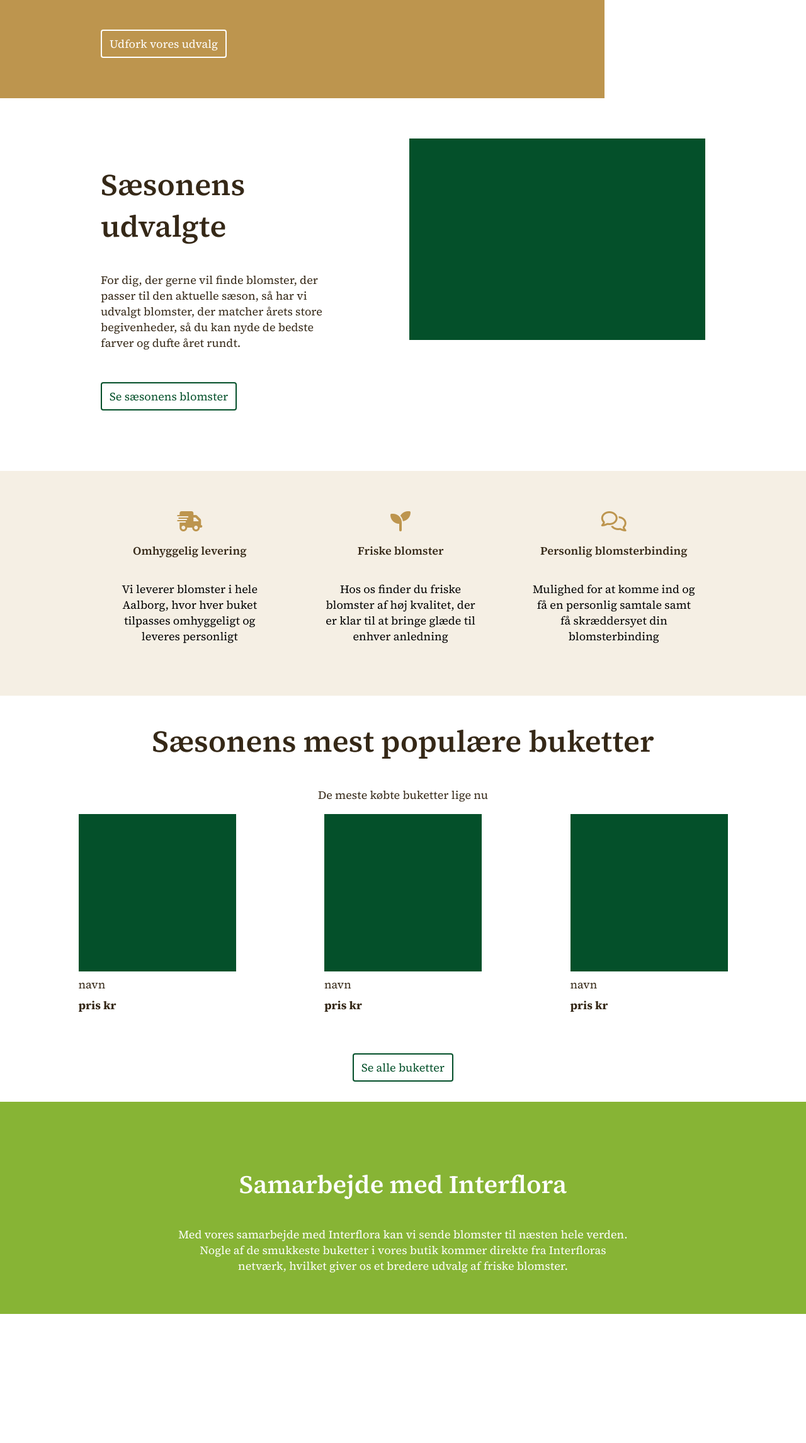
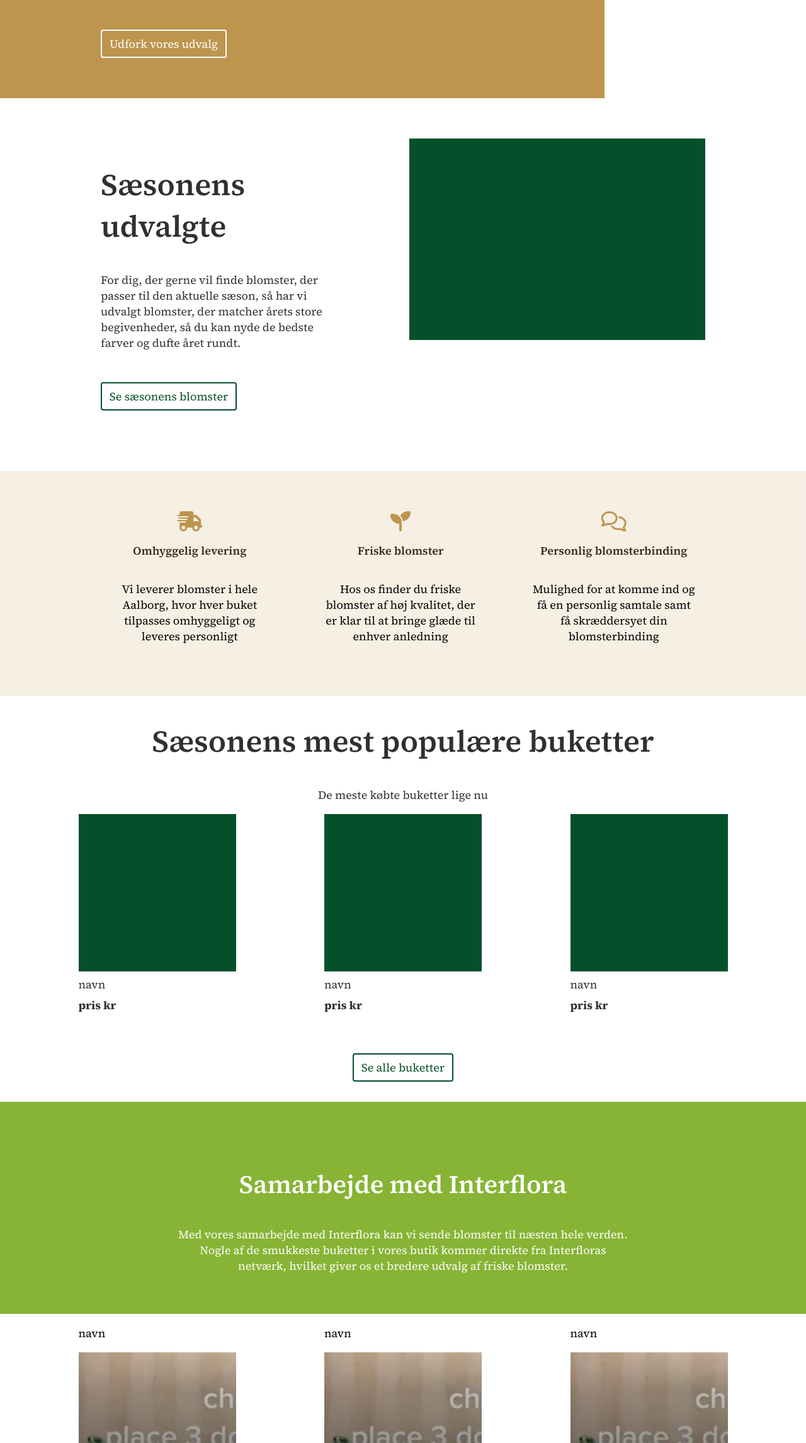
Before and after one commit to MaluHansen/MMD3_wendelboBlomster, a plain HTML site: page index.html in a window 1280 px wide. Shown: the part 508-2800 px from the top of the page at 63% size. Before the commit the page ends 2595 px from the top, so only its background shows below. Drawn offline with nearby package versions, Linux system fonts and the light colour scheme.

Commit message:
ændringer fra 3/1

```diff
--- a/assets/css/style.css
+++ b/assets/css/style.css
@@ -9,6 +9,7 @@
     --brun: #352817;
     --gul: #F0E7B3;
     --lysgrå: #E3E3E3;
+    --bodyTekst: #303030;
     --knap: linear-gradient(90deg, #04502A 0%, rgba(0, 106, 53, 0.80) 50%, #04502A 100%);
     --overlay: linear-gradient(180deg, rgba(0, 0, 0, 0.00) 0%, rgba(0, 0, 0, 0.24) 27%, rgba(0, 0, 0, 0.60) 100%);
 
@@ -102,7 +103,7 @@ header i{
     display: flex;
     flex-direction: row;
     gap: 6rem;
-    color: var(--brun);
+    color: var(--bodyTekst);
 }
 
 .img{
@@ -135,7 +136,7 @@ header i{
 
 .populare{
     text-align: center;
-    color: var(--brun);
+    color: var(--bodyTekst);
 }
 .produktbillede{
     width: 250px;
@@ -170,3 +171,9 @@ header i{
     align-items: center;
     margin: auto ;
 }
+
+.overlay-billede{
+    background-image: var(--overlay), url(/Skærmbillede\ 2024-11-04\ kl.\ 09.13.35.png);
+    width: 250px;
+    height: 250px;
+}
--- a/index.html
+++ b/index.html
@@ -85,6 +85,22 @@
             <h3>Samarbejde med Interflora</h3>
             <p>Med vores samarbejde med Interflora kan vi sende blomster til næsten hele verden. Nogle af de smukkeste buketter i vores butik kommer direkte fra Interfloras netværk, hvilket giver os et bredere udvalg af friske blomster.</p>
         </section>
+        <section class="serligDag">
+            <div class="cards">
+                <div>
+                    <p>navn</p>
+                    <div class="overlay-billede"></div>
+                </div>
+                <div>
+                    <p>navn</p>
+                    <div class="overlay-billede"></div>
+                </div>
+                <div>
+                    <p>navn</p>
+                    <div class="overlay-billede"></div>
+                </div>
+            </div>
+        </section>
     </main>
     <footer></footer>
 </body>
```
Also changed, not shown: Skærmbillede 2024-11-04 kl. 09.13.35.png (added).
